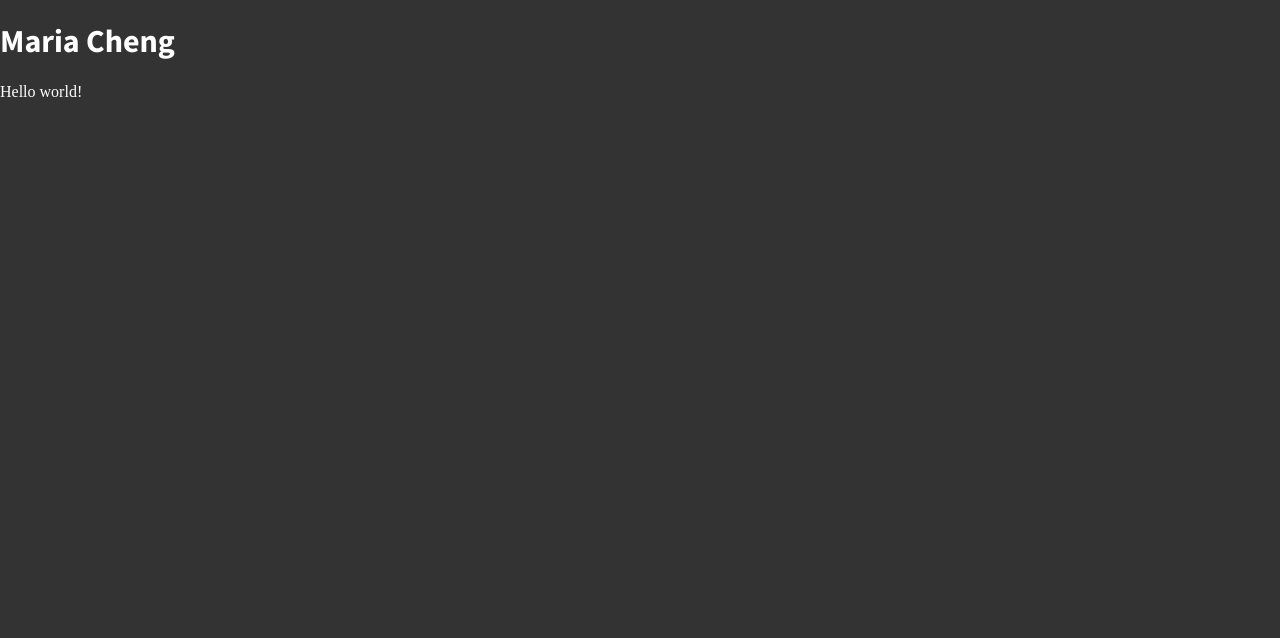
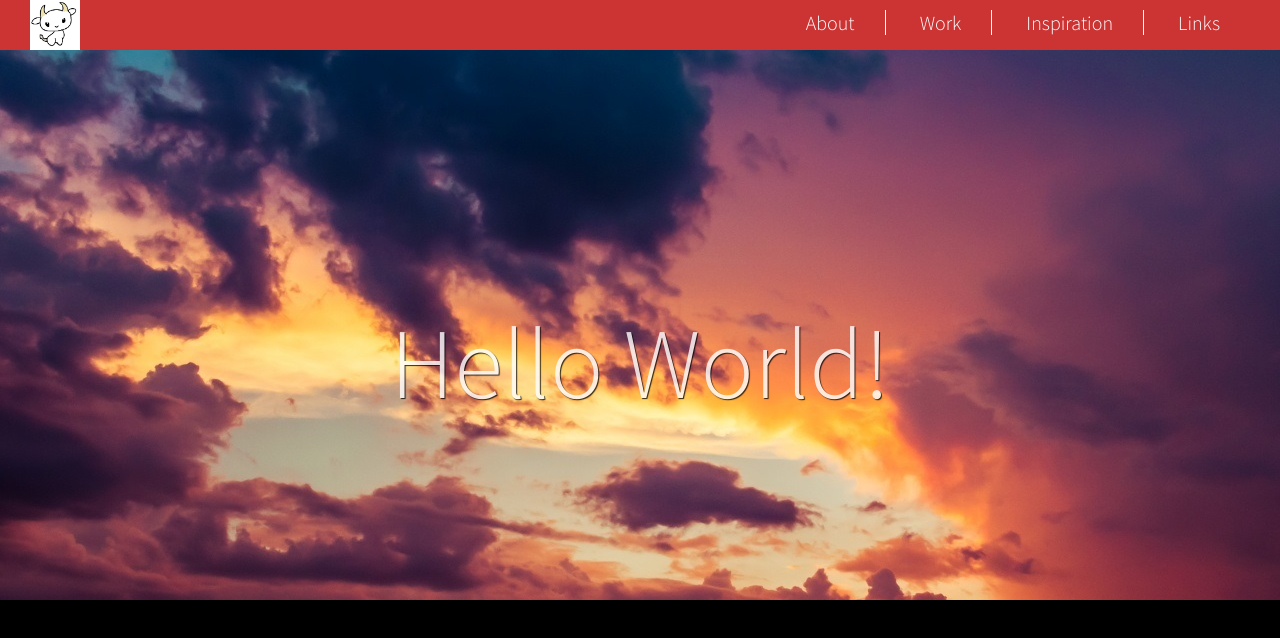
Before and after one commit to mariacheng/mariacheng.github.io, a plain HTML site: page index.html in a window 1280 px wide. Drawn offline with Linux system fonts and the light colour scheme.

Commit message:
completed welcome page and header

```diff
--- a/index.html
+++ b/index.html
@@ -5,8 +5,27 @@
        <title>Welcome to my website!</title>
        <link rel="stylesheet" type="text/css" href="template.css">
    </head>
-   <h1>Maria Cheng</h1>
    <body>
-        Hello world!
+		<header>
+			<div id="header-title">
+				<a href="index.html"><img src="bull sketch.png" alt="Site" style="width:50px;height:50px"></a>
+			</div>
+			<nav>
+				<ul>
+					<li class="with-border"><a href="index.html">About</a></li>
+					<li class="with-border"><a href="">Work</a></li>
+					<li class="with-border"><a href="">Inspiration</a></li>
+					<li><a href=""></a>Links</li>
+				</ul>
+			</nav>
+		</header>
+
+		<main>
+			<section id="image-back">
+				<div id="welcome-text">
+					Hello World!
+				</div>
+			</section>
+		</main>
    </body>
 </html>
--- a/template.css
+++ b/template.css
@@ -1,12 +1,62 @@
 @import url(http://fonts.googleapis.com/css?family=Source+Sans+Pro:300,400,700);
 
-h1 {
-	font-family: 'Source Sans Pro'
+body {
+	background-color: black;
+	margin: 0 auto;
+	font: 20px'Source Sans Pro';
+	font-weight: 300;
+	color: white;
 }
-body {
-	background-color: #333333;
-	margin: 0 auto;
-	font: 12 px 'Source Sans Pro';
-	font-weight: 400;
+header {
+	background-color: #cc3333;
+	width: 100%;
+	height: 50px;
+	z-index: 2;
+	position: fixed;
+}
+div#header-title {
+	display: inline-block;
+	float: left;
+	padding-left: 30px;
+}
+nav {
+	display: inline-block;
+	float: right;
+	padding: 10px 30px 10px 10px;
+}
+nav ul {
+	padding: 0;
+	margin: 0;
+}
+nav li {
+	display: inline-block;
+	margin-right: 30px;
+}
+nav li.with-border {
+	border-right: 1px solid white;
+	padding-right: 30px;
+}
+nav a:link, nav a:visited {
+	text-decoration: none;
 	color: #ffffff;
 }
+nav a:hover {
+	color: #ff6666;
+}
+section#image-back {
+	z-index: -1;
+	background-image:url('colorful_clouds_2-wallpaper-1600x900.jpg');
+	width: 100%;
+	height: 600px;
+	background-position: center;
+}
+div#welcome-text {
+	position: absolute;
+	top: 300px;
+	width: 100%;
+	text-align: center;
+	text-shadow: 1px 1px 1px #000000;
+	opacity: 0.8;
+	color: white;
+	font-size: 100px;
+}
```
Also changed, not shown: bull sketch.png (added), colorful_clouds_2-wallpaper-1600x900.jpg (added).
